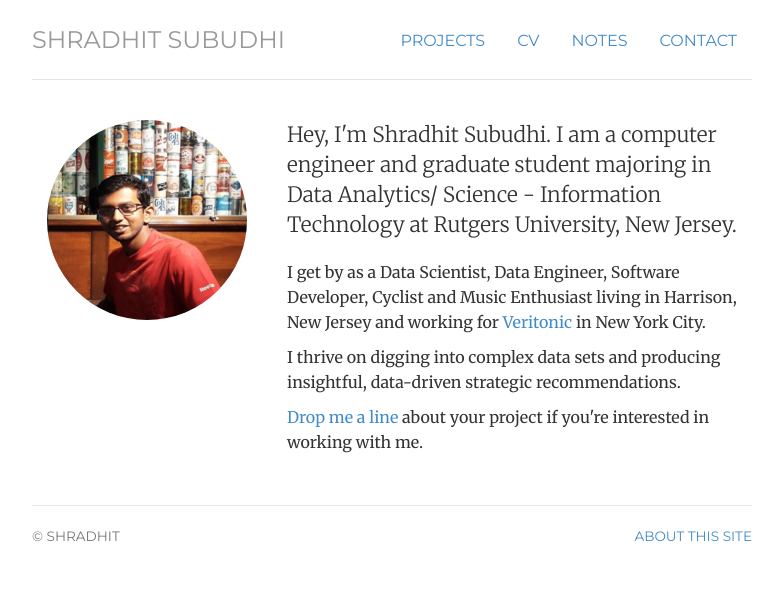
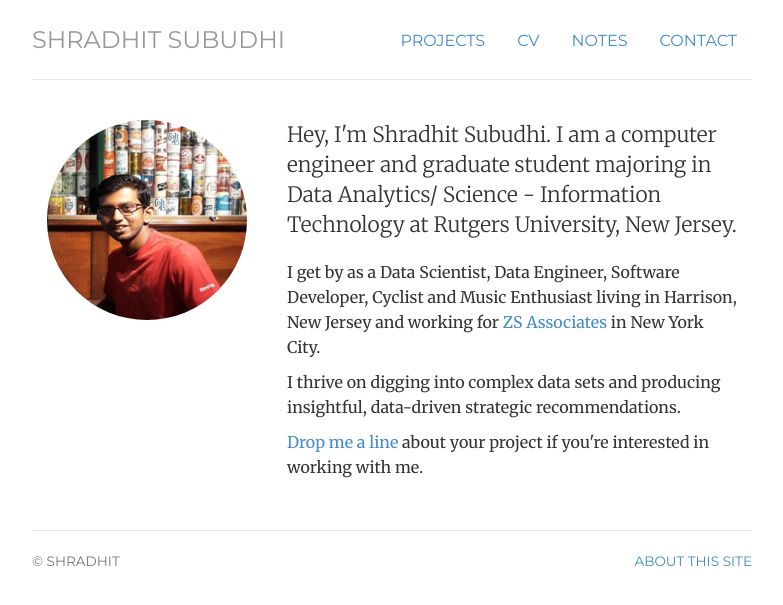
Before and after one commit to shradhit7/shradhit7.github.io, a Jekyll site: the page built from index.html, in a window 1280 px wide. Shown: the top 605 px of the page, without its empty margins (248-1031 px from the left). Built offline with Jekyll 4.4.1, drawn with Linux system fonts in a browser that asks for light colours.

Commit message:
name change to zs associates

```diff
--- a/index.html
+++ b/index.html
@@ -14,7 +14,7 @@
 	<div itemscope itemtype="http://data-vocabulary.org/Person" class="col-sm-8">
 	<p class="lead">Hey, I'm <span itemprop="name">Shradhit Subudhi.</span>  I am a computer engineer and graduate student majoring in Data Analytics/ Science - Information Technology at Rutgers University, New Jersey.</p>
 	<p>I get by as a <span itemprop="title">Data Scientist</span>, <span itemprop="title">Data Engineer</span>, <span itemprop="title">Software Developer</span>, <span itemprop="title">Cyclist</span> and <span itemprop="title">Music Enthusiast</span> living in <span itemprop="address" itemscope
-    itemtype="http://data-vocabulary.org/Address"> <span itemprop="locality">Harrison</span>, <span itemprop="region">New Jersey</span></span> and working for <a href="http://www.veritonic.com">Veritonic</a> in New York City.</p>
+    itemtype="http://data-vocabulary.org/Address"> <span itemprop="locality">Harrison</span>, <span itemprop="region">New Jersey</span></span> and working for <a href="http://www.zs.com">ZS Associates</a> in New York City.</p>
 	<p> I thrive on digging into complex data sets and producing insightful, data-driven strategic recommendations.</p>
 	<!--<p>I'm also available for hire as a <span itemprop="title">freelance web developer, designer, or consultant</span>.-->
 	<p> <a href="contact">Drop me a line</a> about your project if you're interested in working with me.</p>
```
